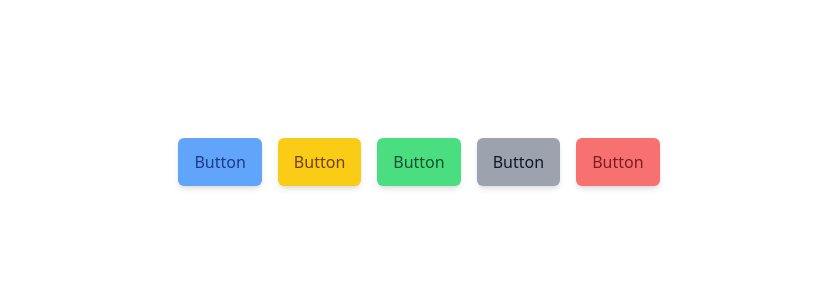
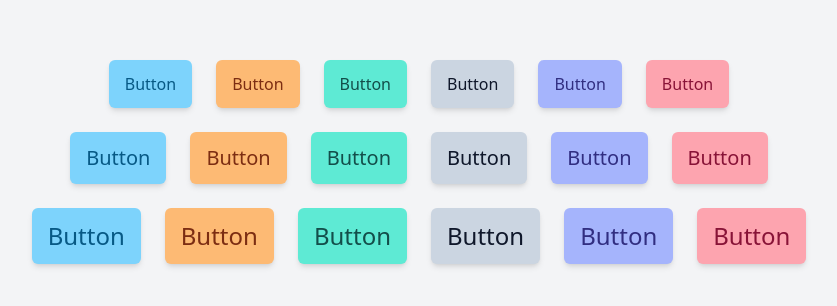
Before and after one commit to JustinByrne/tailwindcss-components, a website: page components/button.html in a window 1280 px wide. Shown: the part 238-544 px from the top of the page, without its empty margins (221-1058 px from the left). Drawn offline with Linux system fonts and the light colour scheme.

Commit message:
Adjusted button colours and added two bigger options

```diff
--- a/components/button.html
+++ b/components/button.html
@@ -7,30 +7,101 @@
     <title>button</title>
     <link href="../tailwind.css" rel="stylesheet" />
   </head>
-  <body class="grid h-screen w-screen place-content-center">
-    <div class="flex space-x-4">
+  <body
+    class="grid h-screen w-screen place-content-center justify-items-center gap-6 bg-gray-100"
+  >
+    <div class="flex space-x-6">
       <button
-        class="rounded-md bg-blue-400 px-4 py-3 text-blue-900 shadow-md transition-colors duration-150 ease-in hover:bg-blue-500 hover:text-blue-100 focus:outline-none focus:ring focus:ring-blue-400 active:bg-blue-500 active:outline active:outline-blue-400 active:duration-75"
+        class="rounded-md bg-sky-300 px-4 py-3 text-sky-800 shadow-md transition-colors duration-150 ease-in hover:bg-sky-500 hover:text-sky-100 focus:outline-none focus:ring focus:ring-sky-400 active:bg-sky-500 active:outline active:outline-sky-400 active:duration-75"
       >
         Button
       </button>
       <button
-        class="rounded-md bg-yellow-400 px-4 py-3 text-yellow-900 shadow-md transition-colors duration-150 ease-in hover:bg-yellow-500 hover:text-yellow-100 focus:outline-none focus:ring focus:ring-yellow-400 active:bg-yellow-500 active:outline active:outline-yellow-400 active:duration-75"
+        class="rounded-md bg-orange-300 px-4 py-3 text-orange-900 shadow-md transition-colors duration-150 ease-in hover:bg-orange-500 hover:text-orange-100 focus:outline-none focus:ring focus:ring-orange-400 active:bg-orange-500 active:outline active:outline-orange-400 active:duration-75"
       >
         Button
       </button>
       <button
-        class="rounded-md bg-green-400 px-4 py-3 text-green-900 shadow-md transition-colors duration-150 ease-in hover:bg-green-500 hover:text-green-100 focus:outline-none focus:ring focus:ring-green-400 active:bg-green-500 active:outline active:outline-green-400 active:duration-75"
+        class="rounded-md bg-teal-300 px-4 py-3 text-teal-900 shadow-md transition-colors duration-150 ease-in hover:bg-teal-500 hover:text-teal-100 focus:outline-none focus:ring focus:ring-teal-400 active:bg-teal-500 active:outline active:outline-teal-400 active:duration-75"
       >
         Button
       </button>
       <button
-        class="rounded-md bg-gray-400 px-4 py-3 text-gray-900 shadow-md transition-colors duration-150 ease-in hover:bg-gray-500 hover:text-gray-100 focus:outline-none focus:ring focus:ring-gray-400 active:bg-gray-500 active:outline active:outline-gray-400 active:duration-75"
+        class="rounded-md bg-slate-300 px-4 py-3 text-slate-900 shadow-md transition-colors duration-150 ease-in hover:bg-slate-500 hover:text-slate-100 focus:outline-none focus:ring focus:ring-slate-400 active:bg-slate-500 active:outline active:outline-slate-400 active:duration-75"
       >
         Button
       </button>
       <button
-        class="rounded-md bg-red-400 px-4 py-3 text-red-900 shadow-md transition-colors duration-150 ease-in hover:bg-red-500 hover:text-red-100 focus:outline-none focus:ring focus:ring-red-400 active:bg-red-500 active:outline active:outline-red-400 active:duration-75"
+        class="rounded-md bg-indigo-300 px-4 py-3 text-indigo-900 shadow-md transition-colors duration-150 ease-in hover:bg-indigo-500 hover:text-indigo-100 focus:outline-none focus:ring focus:ring-indigo-400 active:bg-indigo-500 active:outline active:outline-indigo-400 active:duration-75"
+      >
+        Button
+      </button>
+      <button
+        class="rounded-md bg-rose-300 px-4 py-3 text-rose-900 shadow-md transition-colors duration-150 ease-in hover:bg-rose-500 hover:text-rose-100 focus:outline-none focus:ring focus:ring-rose-400 active:bg-rose-500 active:outline active:outline-rose-400 active:duration-75"
+      >
+        Button
+      </button>
+    </div>
+    <div class="flex space-x-6">
+      <button
+        class="rounded-md bg-sky-300 px-4 py-3 text-xl text-sky-800 shadow-md transition-colors duration-150 ease-in hover:bg-sky-500 hover:text-sky-100 focus:outline-none focus:ring focus:ring-sky-400 active:bg-sky-500 active:outline active:outline-sky-400 active:duration-75"
+      >
+        Button
+      </button>
+      <button
+        class="rounded-md bg-orange-300 px-4 py-3 text-xl text-orange-900 shadow-md transition-colors duration-150 ease-in hover:bg-orange-500 hover:text-orange-100 focus:outline-none focus:ring focus:ring-orange-400 active:bg-orange-500 active:outline active:outline-orange-400 active:duration-75"
+      >
+        Button
+      </button>
+      <button
+        class="rounded-md bg-teal-300 px-4 py-3 text-xl text-teal-900 shadow-md transition-colors duration-150 ease-in hover:bg-teal-500 hover:text-teal-100 focus:outline-none focus:ring focus:ring-teal-400 active:bg-teal-500 active:outline active:outline-teal-400 active:duration-75"
+      >
+        Button
+      </button>
+      <button
+        class="rounded-md bg-slate-300 px-4 py-3 text-xl text-slate-900 shadow-md transition-colors duration-150 ease-in hover:bg-slate-500 hover:text-slate-100 focus:outline-none focus:ring focus:ring-slate-400 active:bg-slate-500 active:outline active:outline-slate-400 active:duration-75"
+      >
+        Button
+      </button>
+      <button
+        class="rounded-md bg-indigo-300 px-4 py-3 text-xl text-indigo-900 shadow-md transition-colors duration-150 ease-in hover:bg-indigo-500 hover:text-indigo-100 focus:outline-none focus:ring focus:ring-indigo-400 active:bg-indigo-500 active:outline active:outline-indigo-400 active:duration-75"
+      >
+        Button
+      </button>
+      <button
+        class="rounded-md bg-rose-300 px-4 py-3 text-xl text-rose-900 shadow-md transition-colors duration-150 ease-in hover:bg-rose-500 hover:text-rose-100 focus:outline-none focus:ring focus:ring-rose-400 active:bg-rose-500 active:outline active:outline-rose-400 active:duration-75"
+      >
+        Button
+      </button>
+    </div>
+    <div class="flex space-x-6">
+      <button
+        class="rounded-md bg-sky-300 px-4 py-3 text-2xl text-sky-800 shadow-md transition-colors duration-150 ease-in hover:bg-sky-500 hover:text-sky-100 focus:outline-none focus:ring focus:ring-sky-400 active:bg-sky-500 active:outline active:outline-sky-400 active:duration-75"
+      >
+        Button
+      </button>
+      <button
+        class="rounded-md bg-orange-300 px-4 py-3 text-2xl text-orange-900 shadow-md transition-colors duration-150 ease-in hover:bg-orange-500 hover:text-orange-100 focus:outline-none focus:ring focus:ring-orange-400 active:bg-orange-500 active:outline active:outline-orange-400 active:duration-75"
+      >
+        Button
+      </button>
+      <button
+        class="rounded-md bg-teal-300 px-4 py-3 text-2xl text-teal-900 shadow-md transition-colors duration-150 ease-in hover:bg-teal-500 hover:text-teal-100 focus:outline-none focus:ring focus:ring-teal-400 active:bg-teal-500 active:outline active:outline-teal-400 active:duration-75"
+      >
+        Button
+      </button>
+      <button
+        class="rounded-md bg-slate-300 px-4 py-3 text-2xl text-slate-900 shadow-md transition-colors duration-150 ease-in hover:bg-slate-500 hover:text-slate-100 focus:outline-none focus:ring focus:ring-slate-400 active:bg-slate-500 active:outline active:outline-slate-400 active:duration-75"
+      >
+        Button
+      </button>
+      <button
+        class="rounded-md bg-indigo-300 px-4 py-3 text-2xl text-indigo-900 shadow-md transition-colors duration-150 ease-in hover:bg-indigo-500 hover:text-indigo-100 focus:outline-none focus:ring focus:ring-indigo-400 active:bg-indigo-500 active:outline active:outline-indigo-400 active:duration-75"
+      >
+        Button
+      </button>
+      <button
+        class="rounded-md bg-rose-300 px-4 py-3 text-2xl text-rose-900 shadow-md transition-colors duration-150 ease-in hover:bg-rose-500 hover:text-rose-100 focus:outline-none focus:ring focus:ring-rose-400 active:bg-rose-500 active:outline active:outline-rose-400 active:duration-75"
       >
         Button
       </button>
```
Also changed, not shown: tailwind.css.
